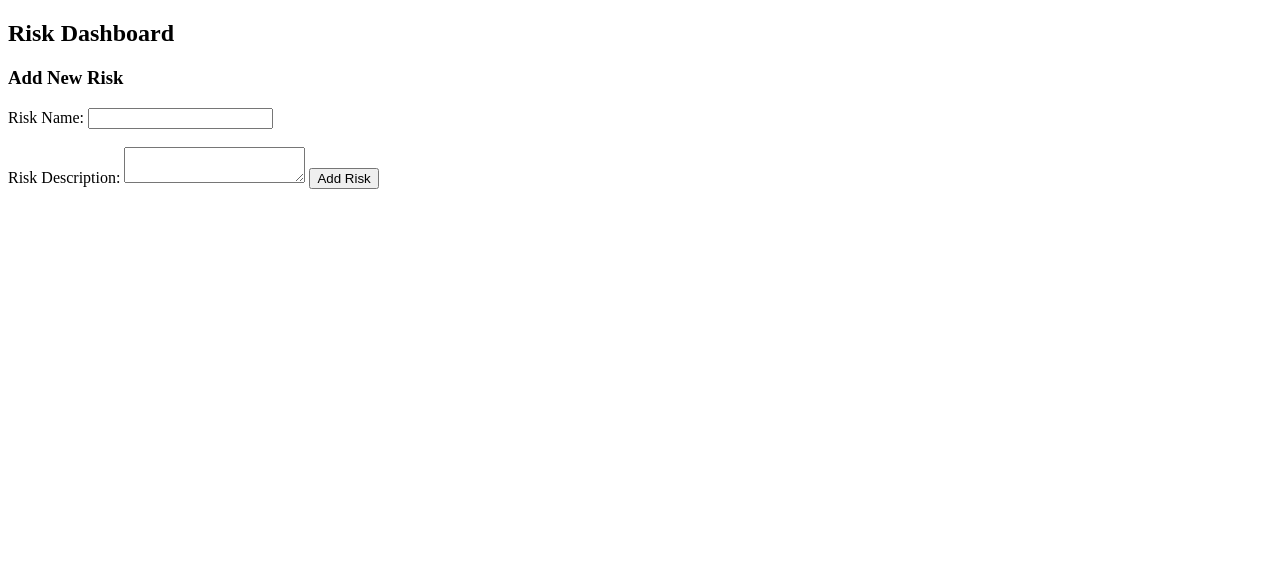
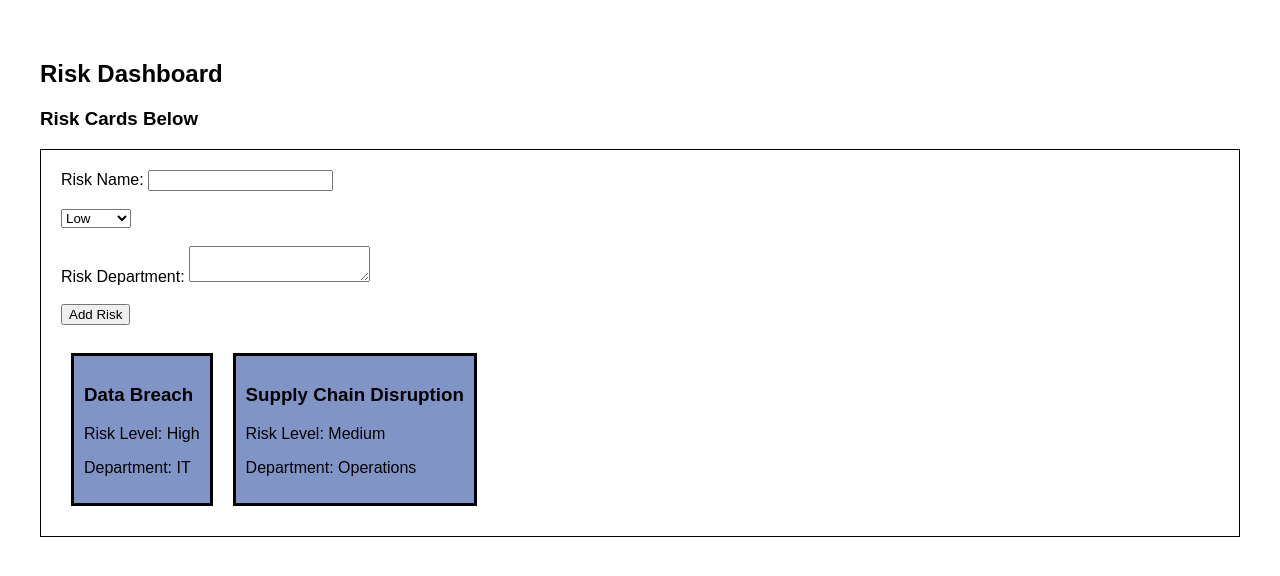
Before and after one commit to JTR254/coding_challenge_15, a plain HTML site: page index.html in a window 1280 px wide. Drawn offline with Linux system fonts and the light colour scheme.

Commit message:
Task 2 - Adding Risk Items

```diff
--- a/cc_15.js
+++ b/cc_15.js
@@ -2,3 +2,31 @@
 
 const riskDashboard = document.getElementById("riskDashboard")
 console.log("Risk Dashboard Loaded")
+
+// Task 2 - Adding Risk Items
+
+function addRiskItem(riskItem, riskLevel, department) {
+
+    const riskDashboard = document.getElementById("riskDashboard");
+
+    const riskCard = document.createElement("div");
+    riskCard.classList.add("risk-card");
+
+    const nameHeading = document.createElement("h3");
+    nameHeading.textContent = riskItem;
+
+    const riskLabel = document.createElement("span");
+    riskLabel.textContent = `Risk Level: ${riskLevel}`;
+
+    const itemDepartment = document.createElement("p");
+    itemDepartment.textContent = `Department: ${department}`;
+
+    riskCard.appendChild(nameHeading);
+    riskCard.appendChild(riskLabel);
+    riskCard.appendChild(itemDepartment);
+
+    riskDashboard.appendChild(riskCard);
+}
+
+addRiskItem("Data Breach", "High", "IT");
+addRiskItem("Supply Chain Disruption", "Medium", "Operations");
--- a/index.html
+++ b/index.html
@@ -4,19 +4,24 @@
     <meta charset="UTF-8">
     <meta name="viewport" content="width=device-width, initial-scale=1.0">
     <title>Risk Management Dashboard</title>
+    <link rel="stylesheet" href="style.css">
 </head>
 <body>
     <header><h2>Risk Dashboard</h2></header>
    <main><div id = "Risk Dashboard"></div>
-<h3>Add New Risk</h3>
+<h3>Risk Cards Below</h3>
 <form id="riskDashboard">
 <label for="riskName">Risk Name:</label>
 <input type="text" id="riskName" name="riskName"><br><br>
+<select id = "riskLevel">
+    <option value = "low">Low</option>
+    <option value = "medium">Medium</option>
+    <option value = "high">High</option>
+</select><br><br>
+<label for="riskDepartment">Risk Department:</label>
+<textarea name="riskDepartment" id="riskDepartment"></textarea><br><br>
 
-<label for="riskDescription">Risk Description:</label>
-<textarea name="riskDescription" id="riskDescription"></textarea>
-
-<button type="submit">Add Risk</button>
+<button type="submit">Add Risk</button><br><br>
 </form>
 </main>
     <script src="cc_15.js"></script>
--- a/style.css
+++ b/style.css
@@ -0,0 +1,19 @@
+body {
+    font-family: Arial, Helvetica, sans-serif;
+    margin: 20px;
+    padding: 20px;
+}
+
+#riskDashboard {
+    border: 1px solid #000000;
+    padding: 20px;
+    min-height: 300px;
+}
+
+.risk-card {
+    border: 3px solid #000;
+    padding: 10px;
+    margin: 10px;
+    display: inline-block;
+    background-color: #8095c6;
+}
```
